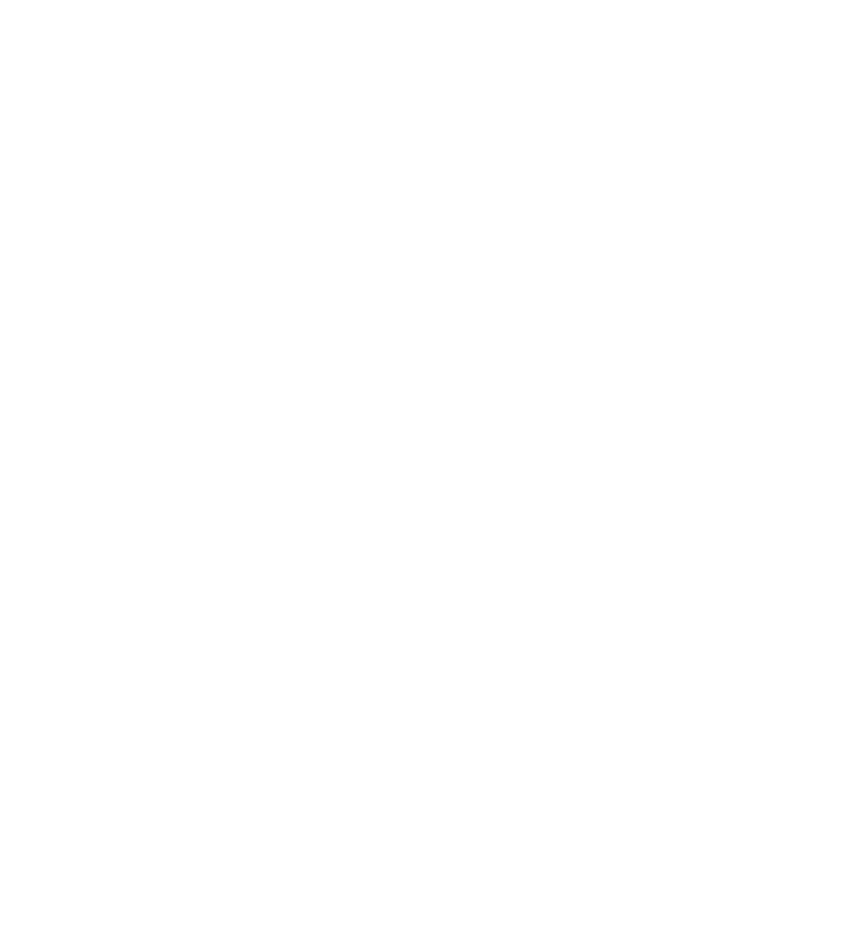
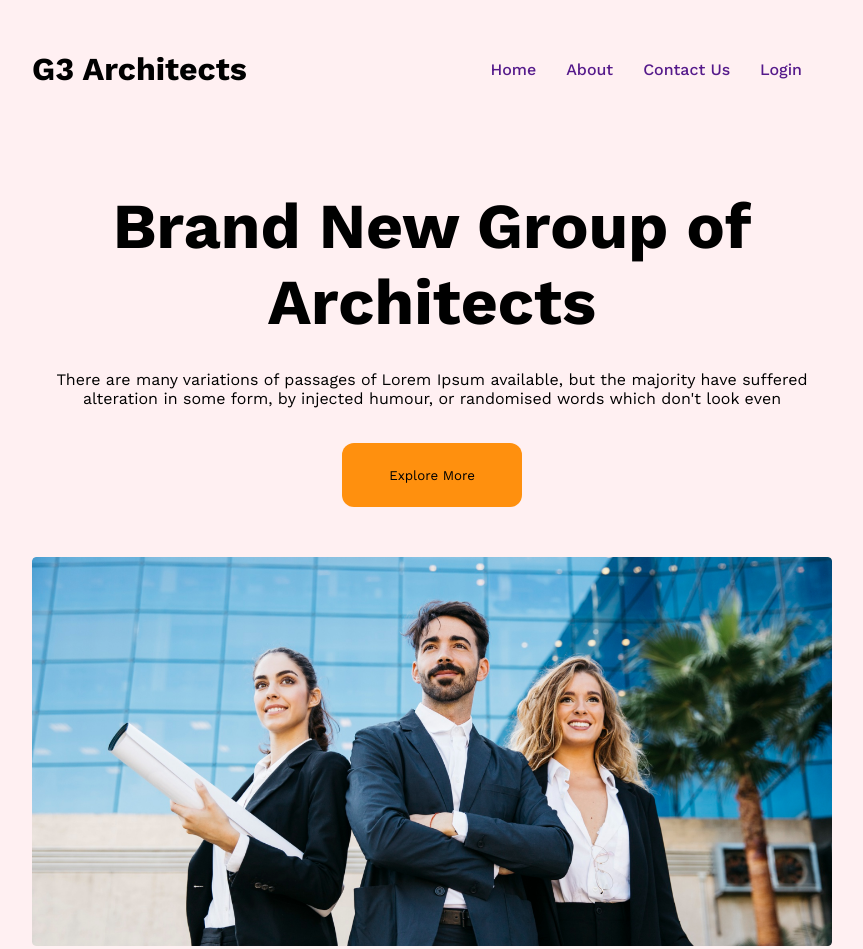
Before and after one commit to Rahman-Mofizur/g3-architects-repo, a plain HTML site: page index.html in a window 1280 px wide. Shown: the whole page, without its empty margins (208-1071 px from the left). Before the commit the page ends 800 px from the top, so only its background shows below. Drawn offline with nearby package versions, Linux system fonts and the light colour scheme.

Commit message:
Header completed

```diff
--- a/index.html
+++ b/index.html
@@ -4,6 +4,33 @@
     <meta charset="UTF-8" />
     <meta name="viewport" content="width=device-width, initial-scale=1.0" />
     <title>G3 Architects</title>
+    <link rel="stylesheet" href="styles/styles.css" />
   </head>
-  <body></body>
+  <body>
+    <header>
+      <nav>
+        <h1>G3 Architects</h1>
+        <ul>
+          <li><a href="">Home</a></li>
+          <li><a href="">About</a></li>
+          <li><a href="">Contact Us</a></li>
+          <li><a href="">Login</a></li>
+        </ul>
+      </nav>
+      <div class="banner">
+        <div class="banner-content">
+          <h1 class="banner-title">Brand New Group of Architects</h1>
+
+          <p class="banner-description">
+            There are many variations of passages of Lorem Ipsum available, but
+            the majority have suffered alteration in some form, by injected
+            humour, or randomised words which don't look even
+          </p>
+
+          <button class="btn-primary">Explore More</button>
+        </div>
+        <img src="images/banner.png" alt="" />
+      </div>
+    </header>
+  </body>
 </html>
--- a/styles/styles.css
+++ b/styles/styles.css
@@ -3,4 +3,71 @@
 * {
   font-family: "Open Sans", sans-serif;
   font-family: "Work Sans", sans-serif;
+  margin: 0px;
 }
+
+/* Header styles */
+header {
+  background-color: rgb(255, 240, 242);
+  padding: 50px 240px;
+}
+
+header h1 {
+  font-size: 2rem;
+  font-weight: 700;
+}
+
+nav {
+  display: flex;
+  justify-content: space-between;
+  align-items: center;
+  margin-bottom: 100px;
+}
+
+nav ul {
+  display: flex;
+  font-size: 1rem;
+  font-weight: 500;
+  color: #424242;
+}
+
+nav li {
+  list-style: none;
+  margin-right: 30px;
+}
+
+nav li a {
+  text-decoration: none;
+}
+
+/* Banner is a box. When max-width 100% is used, it takes full space of that box in width */
+.banner img {
+  max-width: 100%;
+}
+
+.banner-content {
+  max-width: 850px;
+  text-align: center;
+  margin: 0 auto;
+}
+
+.banner-content h1 {
+  font-size: 64px;
+  font-weight: 700;
+  margin-bottom: 30px;
+}
+
+.banner-content p {
+  font-size: 16px;
+  font-weight: 400;
+  margin-bottom: 35px;
+}
+
+.btn-primary {
+  border: none;
+  margin-bottom: 50px;
+  border-radius: 12px;
+  background: #ff900e;
+  width: 180px;
+  height: 64px;
+}
```
Also changed, not shown: 2 other files.
